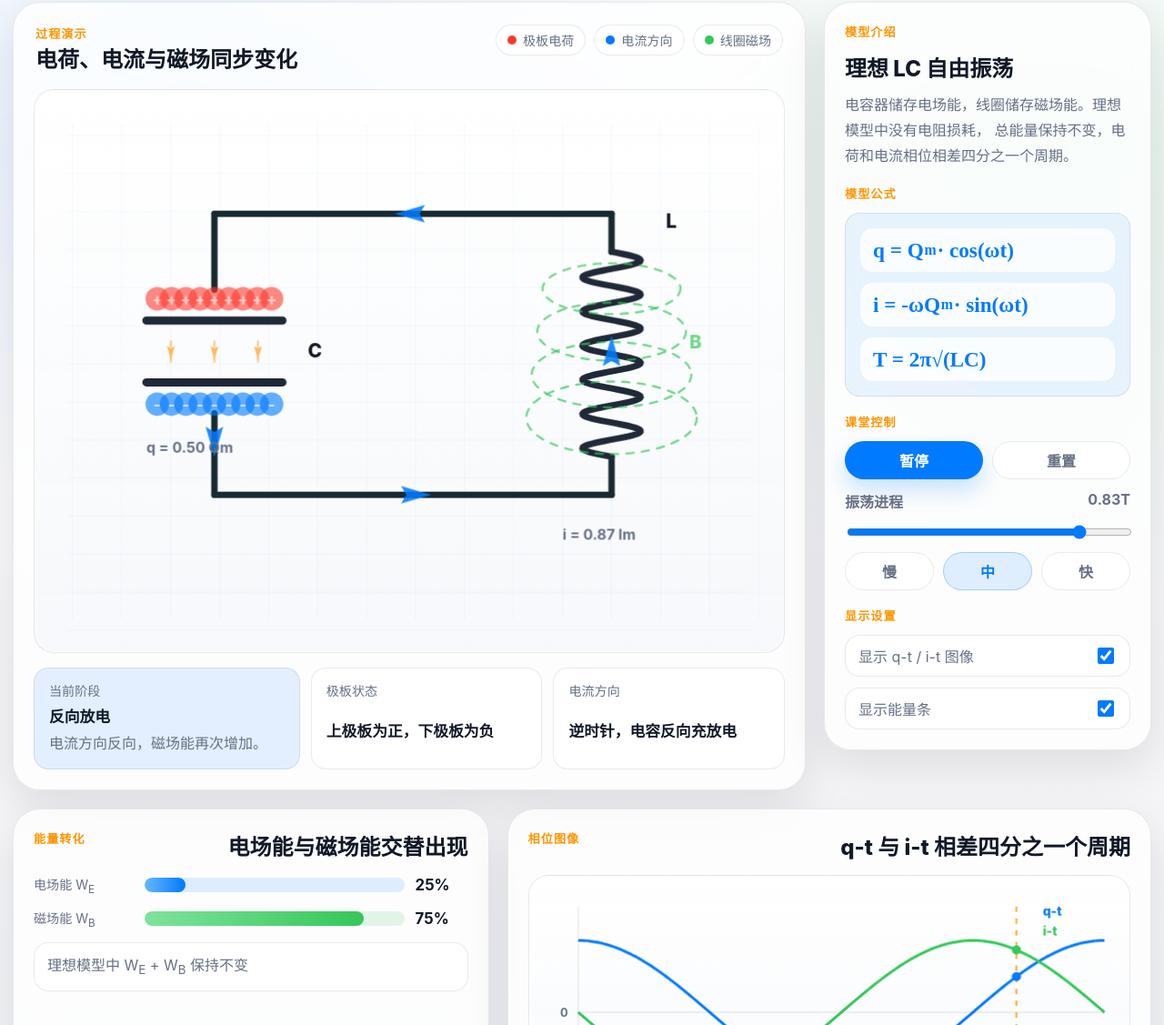
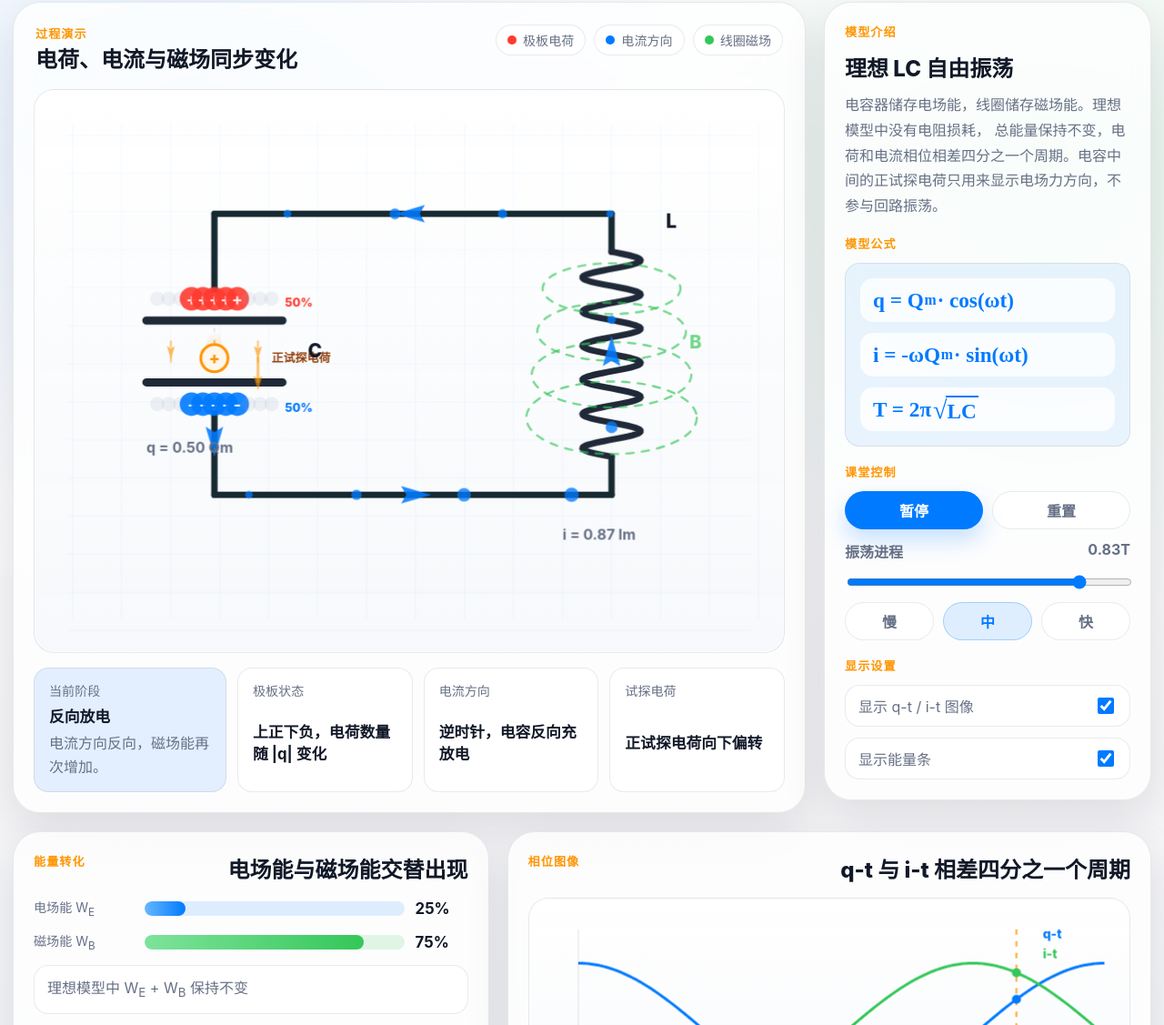
Before and after one commit to 841330383/high-school-physics-demos, a plain HTML site: page lc-oscillation-demo.html in a window 1280 px wide. Shown: the part 168-1295 px from the top of the page at 91% size. Drawn offline with Linux system fonts and the light colour scheme.

Commit message:
Improve LC oscillation visualization

```diff
--- a/lc-oscillation-demo.css
+++ b/lc-oscillation-demo.css
@@ -255,7 +255,7 @@ button {
 
 .stage-summary {
   display: grid;
-  grid-template-columns: 1.15fr 1fr 1fr;
+  grid-template-columns: 1.1fr 1fr 1fr 1fr;
   gap: 12px;
   padding: 16px 22px 22px;
 }
@@ -328,7 +328,7 @@ button {
   background: rgba(0, 122, 255, 0.08);
 }
 
-.formula-card span {
+.formula-line {
   display: flex;
   align-items: center;
   min-height: 48px;
@@ -347,9 +347,30 @@ button {
   white-space: nowrap;
 }
 
-.formula-card sub {
+.formula-line sub {
   margin: 0 0.05em;
   font-size: 0.68em;
+}
+
+.sqrt-formula {
+  display: inline-flex;
+  align-items: flex-start;
+  margin-left: 0.08em;
+  line-height: 1;
+}
+
+.sqrt-symbol {
+  font-size: 1.22em;
+  line-height: 1.05;
+  transform: translateY(0.04em);
+}
+
+.sqrt-body {
+  display: inline-block;
+  margin-left: -0.08em;
+  padding: 0.14em 0.08em 0;
+  border-top: 0.1em solid currentColor;
+  line-height: 1.05;
 }
 
 .button-row,
@@ -603,7 +624,7 @@ button {
     padding-right: 16px;
   }
 
-  .formula-card span {
+  .formula-line {
     font-size: 1.18rem;
   }
 }
--- a/lc-oscillation-demo.html
+++ b/lc-oscillation-demo.html
@@ -63,6 +63,10 @@
               <span>电流方向</span>
               <strong id="currentText">暂时为零</strong>
             </article>
+            <article class="summary-card">
+              <span>试探电荷</span>
+              <strong id="particleText">受力方向随电场改变</strong>
+            </article>
           </div>
         </section>
 
@@ -72,16 +76,22 @@
             <h2 class="side-title">理想 LC 自由振荡</h2>
             <p>
               电容器储存电场能，线圈储存磁场能。理想模型中没有电阻损耗，
-              总能量保持不变，电荷和电流相位相差四分之一个周期。
+              总能量保持不变，电荷和电流相位相差四分之一个周期。电容中间的正试探电荷只用来显示电场力方向，不参与回路振荡。
             </p>
           </section>
 
           <section class="formula-block">
             <p class="section-kicker">模型公式</p>
             <div class="formula-card">
-              <span>q = Q<sub>m</sub> · cos(ωt)</span>
-              <span>i = -ωQ<sub>m</sub> · sin(ωt)</span>
-              <span>T = 2π√(LC)</span>
+              <div class="formula-line">q = Q<sub>m</sub> · cos(ωt)</div>
+              <div class="formula-line">i = -ωQ<sub>m</sub> · sin(ωt)</div>
+              <div class="formula-line">
+                T = 2π
+                <span class="sqrt-formula" aria-label="根号 LC">
+                  <span class="sqrt-symbol">√</span>
+                  <span class="sqrt-body">LC</span>
+                </span>
+              </div>
             </div>
           </section>
 
--- a/lc-oscillation-demo.js
+++ b/lc-oscillation-demo.js
@@ -28,6 +28,7 @@ const nodes = {
   phaseText: document.querySelector("#phaseText"),
   chargeText: document.querySelector("#chargeText"),
   currentText: document.querySelector("#currentText"),
+  particleText: document.querySelector("#particleText"),
   speedButtons: document.querySelectorAll(".speed-chip"),
   momentButtons: document.querySelectorAll(".moment-card"),
 };
@@ -119,28 +120,38 @@ function strokeLine(ctx, x1, y1, x2, y2, color, width = 7) {
 }
 
 function drawCharges(ctx, cx, plateY, plateWidth, q, positivePlate) {
-  const count = Math.max(5, Math.min(9, Math.round(plateWidth / 16)));
+  const count = Math.max(7, Math.min(11, Math.round(plateWidth / 14)));
+  const activeCount = Math.round(Math.abs(q) * count);
   const magnitude = Math.abs(q);
   const sign = positivePlate ? "+" : "-";
   const color = positivePlate ? "#ff3b30" : "#007aff";
 
   ctx.save();
-  ctx.globalAlpha = 0.22 + magnitude * 0.78;
-  ctx.fillStyle = color;
   ctx.font = "700 18px SF Pro Display, Microsoft YaHei, sans-serif";
   ctx.textAlign = "center";
   ctx.textBaseline = "middle";
 
   for (let index = 0; index < count; index += 1) {
     const x = cx - plateWidth * 0.42 + (plateWidth * 0.84 * index) / (count - 1);
+    const centerOffset = Math.abs(index - (count - 1) / 2);
+    const activeLimit = activeCount / 2;
+    const isActive = centerOffset < activeLimit;
+    ctx.globalAlpha = isActive ? 0.9 : 0.14;
+    ctx.fillStyle = isActive ? color : "#94a3b8";
     ctx.beginPath();
-    ctx.arc(x, plateY, 13, 0, TAU);
+    ctx.arc(x, plateY, isActive ? 13 : 8, 0, TAU);
     ctx.fill();
-    ctx.fillStyle = "#fff";
-    ctx.fillText(sign, x, plateY + 1);
-    ctx.fillStyle = color;
+
+    if (isActive) {
+      ctx.fillStyle = "#fff";
+      ctx.fillText(sign, x, plateY + 1);
+    }
   }
 
+  ctx.globalAlpha = 1;
+  ctx.fillStyle = color;
+  ctx.font = "800 13px SF Pro Display, Microsoft YaHei, sans-serif";
+  ctx.fillText(`${Math.round(magnitude * 100)}%`, cx + plateWidth * 0.62, plateY + 5);
   ctx.restore();
 }
 
@@ -168,6 +179,129 @@ function drawElectricField(ctx, cx, y1, y2, plateWidth, q) {
     ctx.stroke();
     drawArrow(ctx, x, (startY + endY) / 2, angle, 9, "#ff9500", 0.34 + magnitude * 0.6);
   });
+
+  ctx.restore();
+}
+
+function drawTestCharge(ctx, cx, topY, bottomY, plateWidth, q, showLabel = true) {
+  const gap = bottomY - topY;
+  const midY = (topY + bottomY) / 2;
+  const particleY = midY + q * gap * 0.22;
+  const fieldDown = q > 0;
+  const magnitude = Math.abs(q);
+  const forceLength = 14 + magnitude * 24;
+  const forceAngle = fieldDown ? Math.PI / 2 : -Math.PI / 2;
+  const alpha = 0.24 + magnitude * 0.68;
+
+  ctx.save();
+  ctx.strokeStyle = "rgba(17, 24, 39, 0.12)";
+  ctx.lineWidth = 1.5;
+  ctx.setLineDash([5, 8]);
+  ctx.beginPath();
+  ctx.moveTo(cx, topY + 8);
+  ctx.lineTo(cx, bottomY - 8);
+  ctx.stroke();
+  ctx.setLineDash([]);
+
+  for (let offset = 1; offset <= 3; offset += 1) {
+    const ghostTheta = state.theta - offset * 0.38;
+    const ghostY = midY + Math.cos(ghostTheta) * gap * 0.28;
+    ctx.globalAlpha = 0.16 / offset;
+    ctx.fillStyle = "#ff9500";
+    ctx.beginPath();
+    ctx.arc(cx, ghostY, 13 - offset * 1.5, 0, TAU);
+    ctx.fill();
+  }
+
+  ctx.globalAlpha = 1;
+  ctx.fillStyle = "#fff7ed";
+  ctx.strokeStyle = "#ff9500";
+  ctx.lineWidth = 3;
+  ctx.beginPath();
+  ctx.arc(cx, particleY, 15, 0, TAU);
+  ctx.fill();
+  ctx.stroke();
+  ctx.fillStyle = "#ff9500";
+  ctx.font = "800 18px SF Pro Display, Microsoft YaHei, sans-serif";
+  ctx.textAlign = "center";
+  ctx.textBaseline = "middle";
+  ctx.fillText("+", cx, particleY + 1);
+
+  if (magnitude > 0.04) {
+    ctx.strokeStyle = `rgba(255, 149, 0, ${alpha})`;
+    ctx.lineWidth = 3;
+    ctx.lineCap = "round";
+    ctx.beginPath();
+    ctx.moveTo(cx + plateWidth * 0.32, particleY);
+    ctx.lineTo(
+      cx + plateWidth * 0.32,
+      particleY + (fieldDown ? forceLength : -forceLength)
+    );
+    ctx.stroke();
+    drawArrow(
+      ctx,
+      cx + plateWidth * 0.32,
+      particleY + (fieldDown ? forceLength : -forceLength),
+      forceAngle,
+      10,
+      "#ff9500",
+      alpha
+    );
+  }
+
+  if (showLabel) {
+    ctx.textAlign = "left";
+    ctx.textBaseline = "alphabetic";
+    ctx.fillStyle = "#92400e";
+    ctx.font = "800 13px SF Pro Display, Microsoft YaHei, sans-serif";
+    ctx.fillText("正试探电荷", cx + plateWidth * 0.42, particleY + 4);
+  }
+  ctx.restore();
+}
+
+function drawCurrentPackets(ctx, points, clockwise, current) {
+  const magnitude = Math.abs(current);
+  if (magnitude < 0.06) {
+    return;
+  }
+
+  const route = clockwise ? points : [...points].reverse();
+  const segments = [];
+  let total = 0;
+
+  for (let index = 0; index < route.length - 1; index += 1) {
+    const start = route[index];
+    const end = route[index + 1];
+    const length = Math.hypot(end.x - start.x, end.y - start.y);
+    segments.push({ start, end, length });
+    total += length;
+  }
+
+  ctx.save();
+  ctx.fillStyle = "#007aff";
+  ctx.globalAlpha = 0.24 + magnitude * 0.62;
+
+  for (let index = 0; index < 10; index += 1) {
+    let distance = (((state.theta / TAU) * total * 2.2 + (index / 10) * total) % total + total) % total;
+    let segment = segments[0];
+
+    for (const item of segments) {
+      if (distance <= item.length) {
+        segment = item;
+        break;
+      }
+      distance -= item.length;
+    }
+
+    const ratio = segment.length ? distance / segment.length : 0;
+    const x = segment.start.x + (segment.end.x - segment.start.x) * ratio;
+    const y = segment.start.y + (segment.end.y - segment.start.y) * ratio;
+    const pulse = 0.75 + 0.25 * Math.sin(state.theta * 3 + index);
+
+    ctx.beginPath();
+    ctx.arc(x, y, (4.5 + magnitude * 4) * pulse, 0, TAU);
+    ctx.fill();
+  }
 
   ctx.restore();
 }
@@ -274,10 +408,22 @@ function drawCircuit() {
   ctx.stroke();
   ctx.restore();
 
-  drawElectricField(ctx, leftX, capTopY, capBottomY, plateWidth, data.q);
   drawCharges(ctx, leftX, capTopY - 24, plateWidth, data.q, data.q >= 0);
   drawCharges(ctx, leftX, capBottomY + 24, plateWidth, data.q, data.q < 0);
+  drawElectricField(ctx, leftX, capTopY, capBottomY, plateWidth, data.q);
+  drawTestCharge(ctx, leftX, capTopY, capBottomY, plateWidth, data.q, !compact);
   drawCoil(ctx, rightX, coilTopY, coilBottomY, data.current, coilScale);
+  drawCurrentPackets(
+    ctx,
+    [
+      { x: leftX, y: topY },
+      { x: rightX, y: topY },
+      { x: rightX, y: bottomY },
+      { x: leftX, y: bottomY },
+    ],
+    clockwise,
+    data.current
+  );
 
   const arrowSize = 15 + currentMagnitude * 6;
   if (currentMagnitude > 0.035) {
@@ -397,9 +543,9 @@ function updateReadouts() {
   if (chargeSmall) {
     nodes.chargeText.textContent = "电容器恰好放完电";
   } else if (data.q > 0) {
-    nodes.chargeText.textContent = "上极板为正，下极板为负";
+    nodes.chargeText.textContent = "上正下负，电荷数量随 |q| 变化";
   } else {
-    nodes.chargeText.textContent = "上极板为负，下极板为正";
+    nodes.chargeText.textContent = "上负下正，电荷数量随 |q| 变化";
   }
 
   if (currentSmall) {
@@ -408,6 +554,14 @@ function updateReadouts() {
     nodes.currentText.textContent = "顺时针，正在向线圈转移能量";
   } else {
     nodes.currentText.textContent = "逆时针，电容反向充放电";
+  }
+
+  if (chargeSmall) {
+    nodes.particleText.textContent = "电场近零，粒子回到中线附近";
+  } else if (data.q > 0) {
+    nodes.particleText.textContent = "正试探电荷向下偏转";
+  } else {
+    nodes.particleText.textContent = "正试探电荷向上偏转";
   }
 
   nodes.electricBar.style.width = `${electricPercent}%`;
```
Also changed, not shown: 1 other file.
